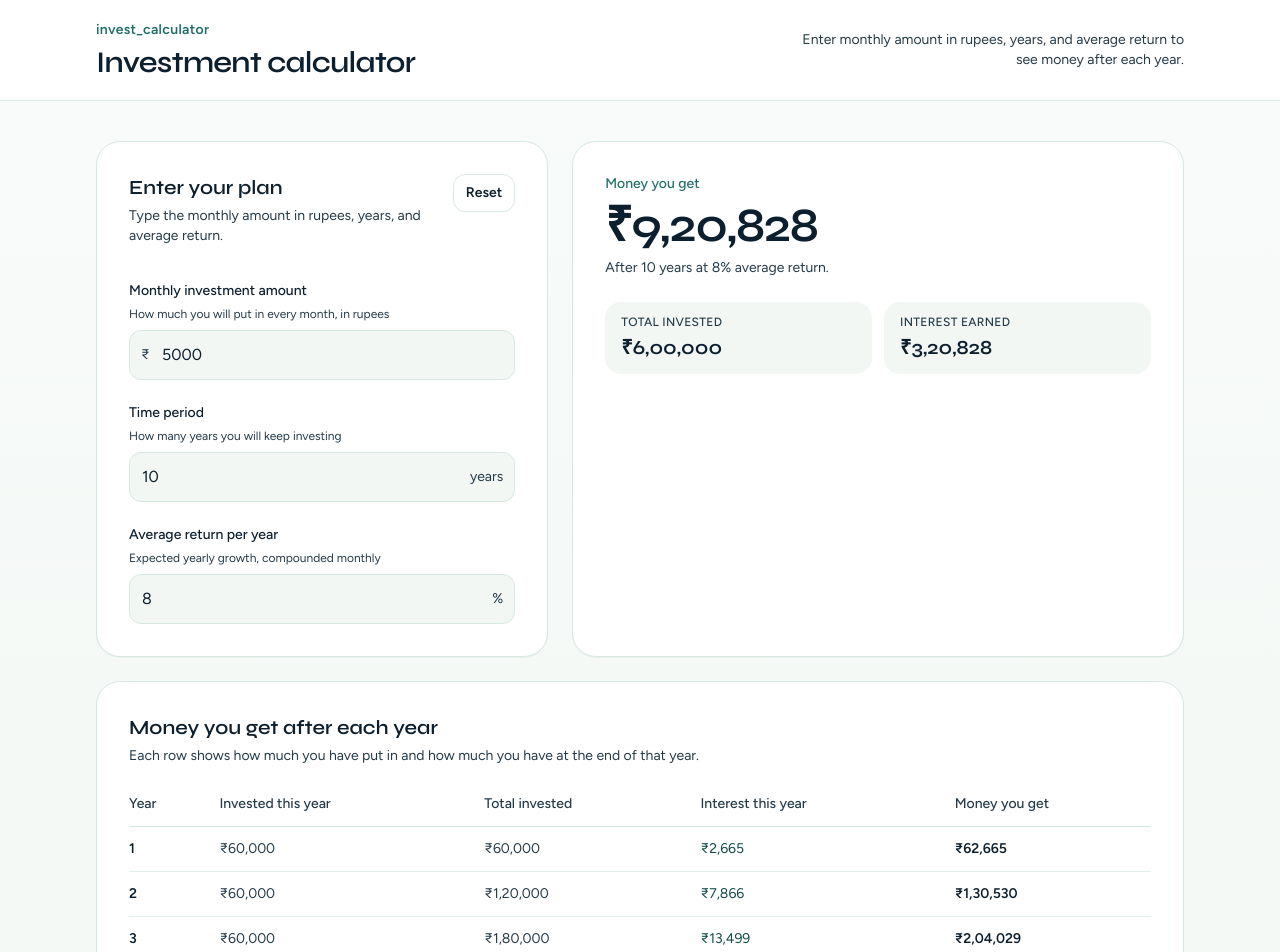
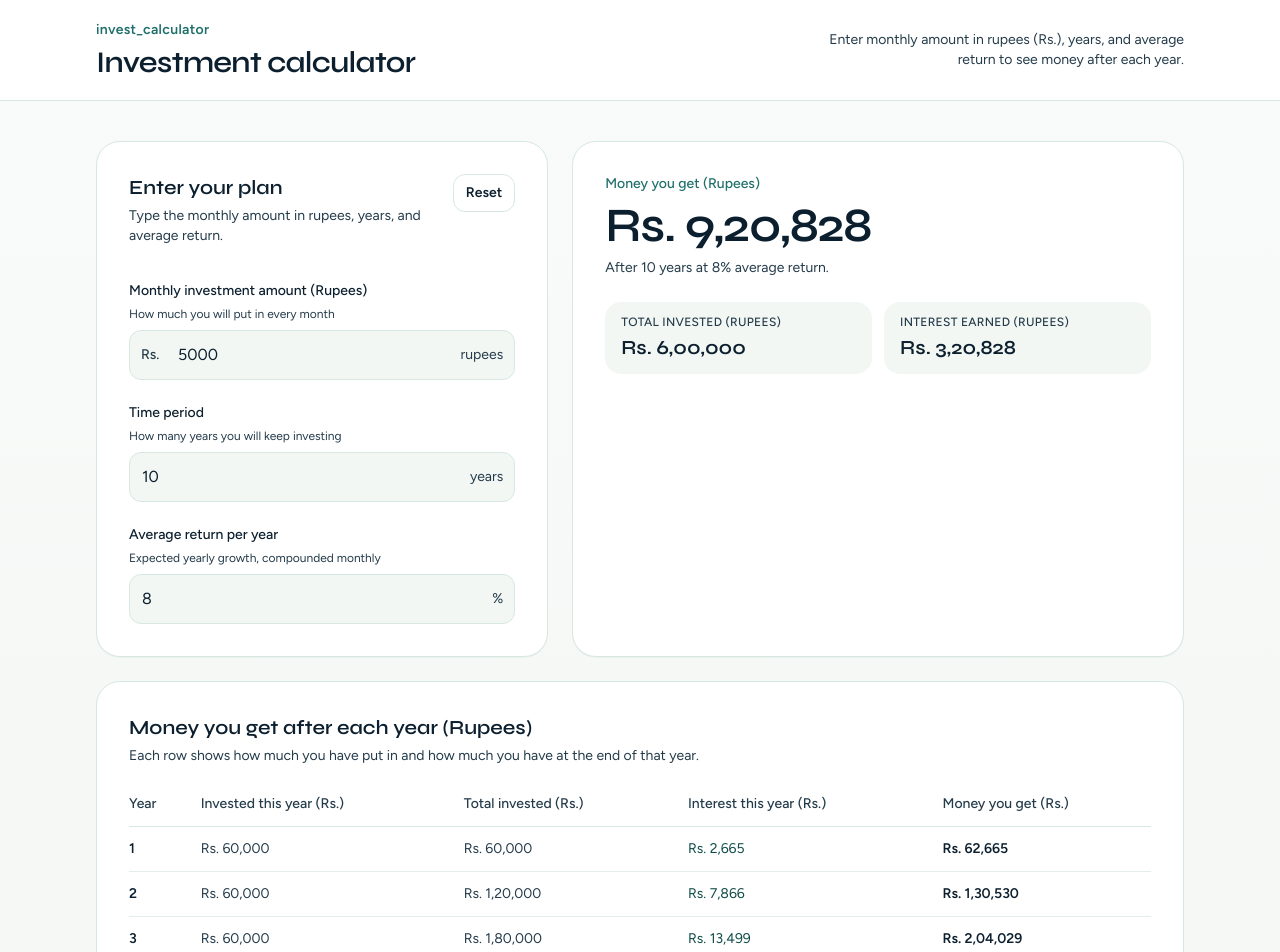
Before and after one commit to DIWAKARKASHYAP/Cursor-test, a Next.js app: page / in a window 1280 px wide. Shown: the top 952 px of the page. Built offline with nearby package versions, Linux system fonts and the light colour scheme.

Commit message:
Show all calculator amounts as Indian rupees
Format money as Rs. with lakh grouping, and label inputs, totals, and the year table as rupees.

Co-authored-by: Diwakar Kashyap <DIWAKARKASHYAP@users.noreply.github.com>

```diff
--- a/src/app/page.tsx
+++ b/src/app/page.tsx
@@ -14,7 +14,7 @@ export default function Home() {
             </h1>
           </div>
             <p className="hidden max-w-sm text-right text-sm text-ink-soft sm:block">
-              Enter monthly amount in rupees, years, and average return to see money after each year.
+              Enter monthly amount in rupees (Rs.), years, and average return to see money after each year.
             </p>
         </div>
       </header>
--- a/src/components/calculator/investment-calculator.tsx
+++ b/src/components/calculator/investment-calculator.tsx
@@ -57,14 +57,14 @@ export function InvestmentCalculator() {
         <div className="mt-8 space-y-5">
           <div>
             <label htmlFor="monthly-input" className="text-sm font-medium text-ink">
-              Monthly investment amount
+              Monthly investment amount (Rupees)
             </label>
             <p className="mt-1 text-xs text-ink-soft">
-              How much you will put in every month, in rupees
+              How much you will put in every month
             </p>
             <div className="relative mt-2">
-              <span className="pointer-events-none absolute left-3 top-1/2 -translate-y-1/2 text-sm text-ink-soft">
-                ₹
+              <span className="pointer-events-none absolute left-3 top-1/2 -translate-y-1/2 text-sm font-medium text-ink-soft">
+                Rs.
               </span>
               <input
                 id="monthly-input"
@@ -75,8 +75,11 @@ export function InvestmentCalculator() {
                 placeholder="5000"
                 value={monthly}
                 onChange={(event) => setMonthly(event.target.value)}
-                className="w-full rounded-xl border border-mist bg-foam py-3 pl-8 pr-3 text-base text-ink outline-none transition-colors focus:border-tide"
+                className="w-full rounded-xl border border-mist bg-foam py-3 pl-12 pr-16 text-base text-ink outline-none transition-colors focus:border-tide"
               />
+              <span className="pointer-events-none absolute right-3 top-1/2 -translate-y-1/2 text-sm text-ink-soft">
+                rupees
+              </span>
             </div>
           </div>
 
@@ -138,7 +141,7 @@ export function InvestmentCalculator() {
         aria-live="polite"
         className="rounded-3xl border border-mist bg-white p-6 shadow-[0_1px_0_rgba(12,31,46,0.04)] md:p-8"
       >
-        <p className="text-sm font-medium text-tide">Money you get</p>
+        <p className="text-sm font-medium text-tide">Money you get (Rupees)</p>
         <p className="mt-2 font-[family-name:var(--font-syne)] text-4xl font-semibold tracking-tight text-ink md:text-5xl">
           {formatCurrency(result.futureValue)}
         </p>
@@ -149,7 +152,7 @@ export function InvestmentCalculator() {
         <dl className="mt-6 grid gap-3 sm:grid-cols-2">
           <div className="rounded-2xl bg-foam px-4 py-3">
             <dt className="text-xs font-medium uppercase tracking-wide text-ink-soft">
-              Total invested
+              Total invested (Rupees)
             </dt>
             <dd className="mt-1 font-[family-name:var(--font-syne)] text-xl font-semibold text-ink">
               {formatCurrency(result.totalContributed)}
@@ -157,7 +160,7 @@ export function InvestmentCalculator() {
           </div>
           <div className="rounded-2xl bg-foam px-4 py-3">
             <dt className="text-xs font-medium uppercase tracking-wide text-ink-soft">
-              Interest earned
+              Interest earned (Rupees)
             </dt>
             <dd className="mt-1 font-[family-name:var(--font-syne)] text-xl font-semibold text-ink">
               {formatCurrency(result.totalInterest)}
@@ -168,7 +171,7 @@ export function InvestmentCalculator() {
 
       <section className="rounded-3xl border border-mist bg-white p-6 shadow-[0_1px_0_rgba(12,31,46,0.04)] lg:col-span-2 md:p-8">
         <h2 className="font-[family-name:var(--font-syne)] text-xl font-semibold text-ink">
-          Money you get after each year
+          Money you get after each year (Rupees)
         </h2>
         <p className="mt-1 text-sm text-ink-soft">
           Each row shows how much you have put in and how much you have at the end of that year.
--- a/src/components/calculator/projection-table.tsx
+++ b/src/components/calculator/projection-table.tsx
@@ -12,16 +12,16 @@ export function ProjectionTable({ years }: { years: YearProjection[] }) {
               Year
             </th>
             <th scope="col" className="py-3 pr-4 font-medium">
-              Invested this year
+              Invested this year (Rs.)
             </th>
             <th scope="col" className="py-3 pr-4 font-medium">
-              Total invested
+              Total invested (Rs.)
             </th>
             <th scope="col" className="py-3 pr-4 font-medium">
-              Interest this year
+              Interest this year (Rs.)
             </th>
             <th scope="col" className="py-3 font-medium">
-              Money you get
+              Money you get (Rs.)
             </th>
           </tr>
         </thead>
--- a/src/lib/format.ts
+++ b/src/lib/format.ts
@@ -4,10 +4,10 @@ const rupeeFormatter = new Intl.NumberFormat("en-IN", {
 
 export function formatCurrency(value: number): string {
   if (!Number.isFinite(value)) {
-    return "₹0";
+    return "Rs. 0";
   }
 
-  return `₹${rupeeFormatter.format(Math.round(value))}`;
+  return `Rs. ${rupeeFormatter.format(Math.round(value))}`;
 }
 
 export function formatPercent(value: number): string {
```
Also changed, not shown: 1 other file (tests, documents, lock files or other folders).
